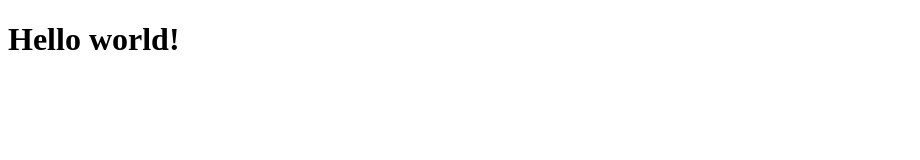
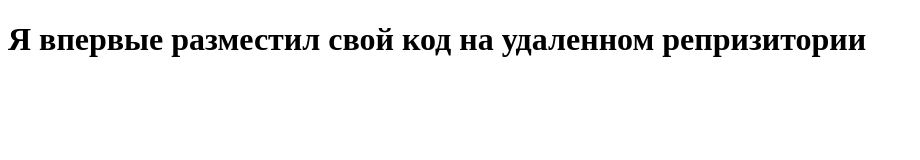
Before and after one commit to Zenyatta132/t_token, a plain HTML site: page index.html in a window 1280 px wide. Shown: the whole page, without its empty margins (0-920 px from the left). Drawn offline with Linux system fonts and the light colour scheme.

Commit message:
New commit

```diff
--- a/index.html
+++ b/index.html
@@ -6,6 +6,6 @@
     <title>Document</title>
 </head>
 <body>
-    <h1>Hello world!</h1>
+    <h1>Я впервые разместил свой код на удаленном репризитории</h1>
 </body>
 </html>
```
Also changed, not shown: 1 other file.
